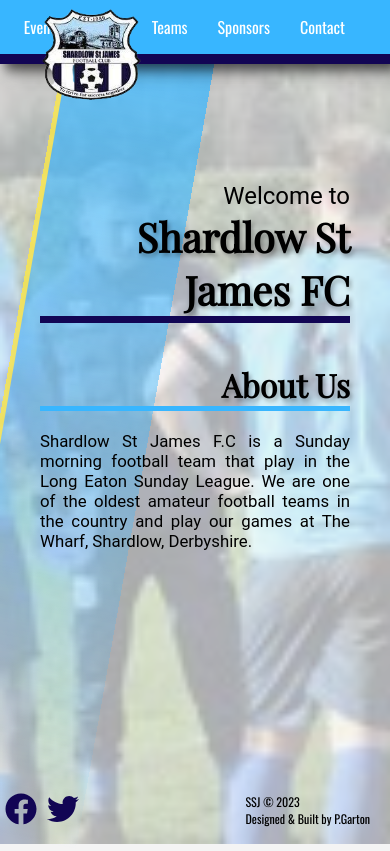
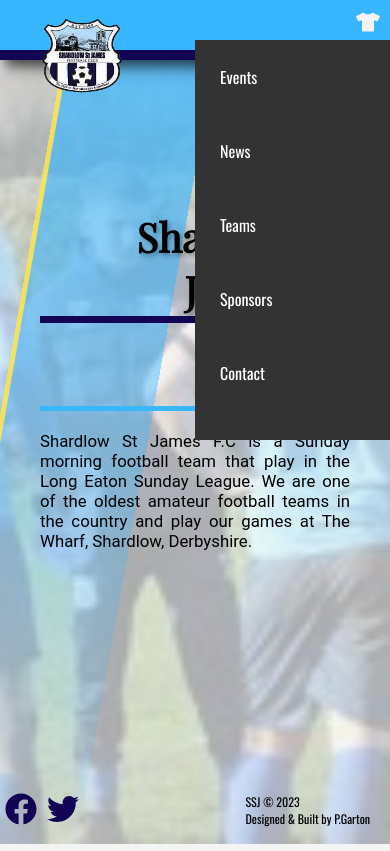
Before and after one commit to paulg44/shardlow_st_james, a React (Create React App) app in the folder ssj/: page / in a window 390 px wide. Built offline with nearby package versions, Linux system fonts and the light colour scheme.

Commit message:
add basic burger menu, not fully functional

```diff
--- a/ssj/src/Components/SmallComponents/NavBar/NavBar.css
+++ b/ssj/src/Components/SmallComponents/NavBar/NavBar.css
@@ -57,5 +57,45 @@
   }
 }
 
+/* Burger Menu */
+.burgerMenuBtn {
+  cursor: pointer;
+  display: none;
+  font-size: 1.5rem;
+}
+
 @media (max-width: 1000px) {
+  .logo {
+    width: 90px;
+    margin-top: 10px;
+  }
+
+  .burgerMenuBtn {
+    width: 100%;
+    text-align: right;
+    display: block;
+    margin: 10px;
+  }
+
+  .navLinks ul {
+    display: flex;
+    flex-direction: column;
+    position: absolute;
+    top: 40px;
+    right: 0;
+    background-color: #333;
+    width: 50%;
+    z-index: 1;
+    margin: 0;
+    padding-bottom: 30px;
+  }
+
+  .navLinks.open {
+    display: flex;
+  }
+
+  .listItem {
+    margin: 0;
+    padding: 10px;
+  }
 }
--- a/ssj/src/Components/SmallComponents/NavBar/NavBar.js
+++ b/ssj/src/Components/SmallComponents/NavBar/NavBar.js
@@ -1,16 +1,20 @@
 // NavBar Component
-// import { useState } from "react";
+import { useState } from "react";
 import { Link } from "react-router-dom";
 import logo from "../../../IMG/ssj_badge-removebg-preview.png";
 import "./NavBar.css";
-// import { FaFootballBall } from "react-icons/fa";
+import { FaTshirt } from "react-icons/fa";
 
 function NavBar({ handleTeamClick, teamsData }) {
-  // const [burgerMenuOpen, setBurgerMenuOpen] = useState(false);
+  const [burgerMenuOpen, setBurgerMenuOpen] = useState(false);
 
-  // const toggleBurgerMenu = () => {
-  //   setBurgerMenuOpen(!burgerMenuOpen);
-  // };
+  const toggleBurgerMenu = () => {
+    if (!burgerMenuOpen) {
+      setBurgerMenuOpen(burgerMenuOpen);
+    } else {
+      setBurgerMenuOpen(!burgerMenuOpen);
+    }
+  };
 
   return (
     <nav className="navbar">
@@ -19,37 +23,52 @@
           <img src={logo} alt="logo" className="logo"></img>
         </Link>
 
-        <div className="navLinks">
+        {/* Burger Menu */}
+        <div className="burgerMenuBtn" onClick={toggleBurgerMenu}>
+          <FaTshirt />
+        </div>
+
+        <div className={`navLinks ${burgerMenuOpen ? "open" : ""}`}>
           <ul className="list">
             <li className="listItem">
-              <Link to={"/events"}>Events</Link>
+              <Link to={"/events"} onClick={toggleBurgerMenu}>
+                Events
+              </Link>
             </li>
             <li className="listItem">
-              <Link to={"/news"}>News</Link>
+              <Link to={"/news"} onClick={toggleBurgerMenu}>
+                News
+              </Link>
             </li>
             <li className="listItem dropdown">
-              <Link to={"/teams"}>Teams</Link>
+              <Link to={"/teams"} onClick={toggleBurgerMenu}>
+                Teams
+              </Link>
               <ul className="dropdownList">
-                {/* <li>First Team</li>
-                <li>Reserves</li>
-                <li>Veterans</li>
-                <li>U15</li>
-              </ul> */}
                 {teamsData.map((team, index) => (
                   <li
                     key={index}
                     onClick={() => handleTeamClick(team.teamName)}
                   >
-                    <Link to={`/teams/${team.teamName}`}>{team.teamName}</Link>
+                    <Link
+                      to={`/teams/${team.teamName}`}
+                      onClick={toggleBurgerMenu}
+                    >
+                      {team.teamName}{" "}
+                    </Link>
                   </li>
                 ))}
               </ul>
             </li>
             <li className="listItem">
-              <Link to={"/sponsors"}>Sponsors</Link>
+              <Link to={"/sponsors"} onClick={toggleBurgerMenu}>
+                Sponsors
+              </Link>
             </li>
             <li className="listItem">
-              <Link to={"/contact"}>Contact</Link>
+              <Link to={"/contact"} onClick={toggleBurgerMenu}>
+                Contact
+              </Link>
             </li>
           </ul>
         </div>
```
